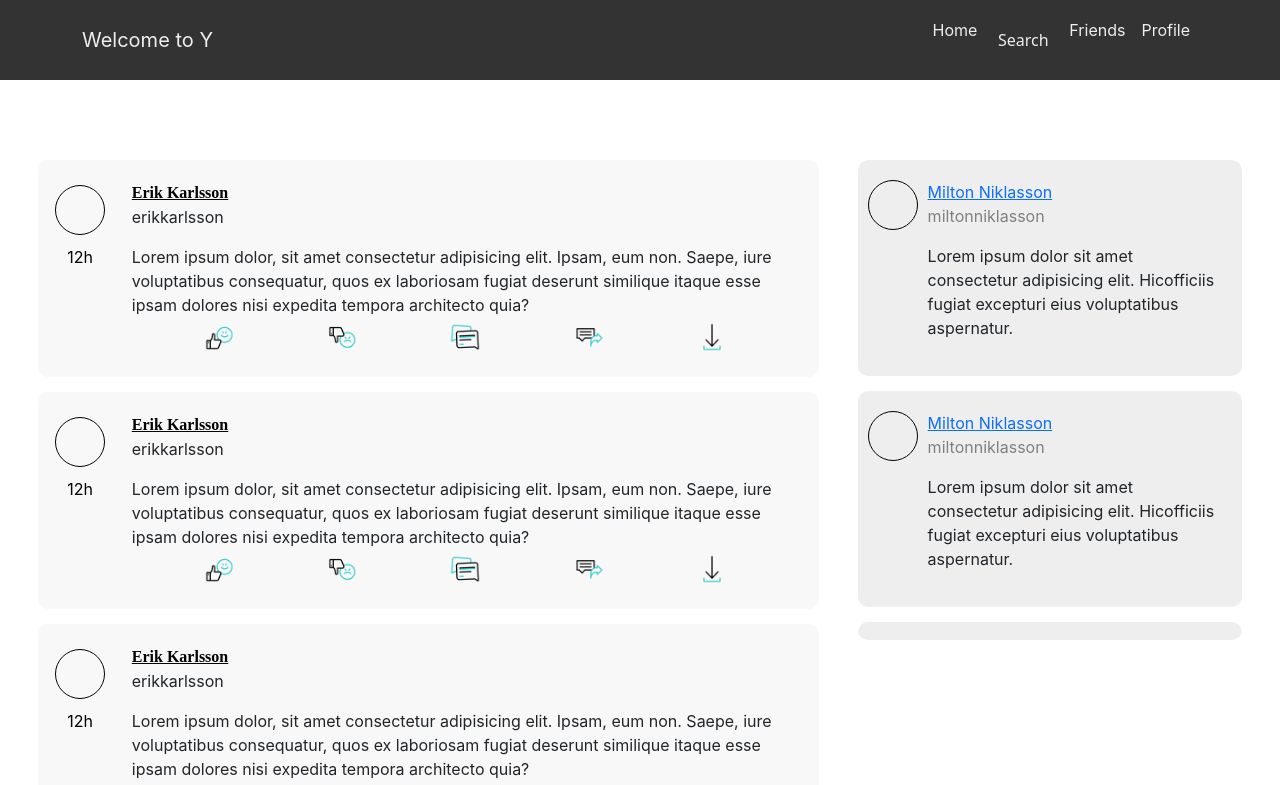
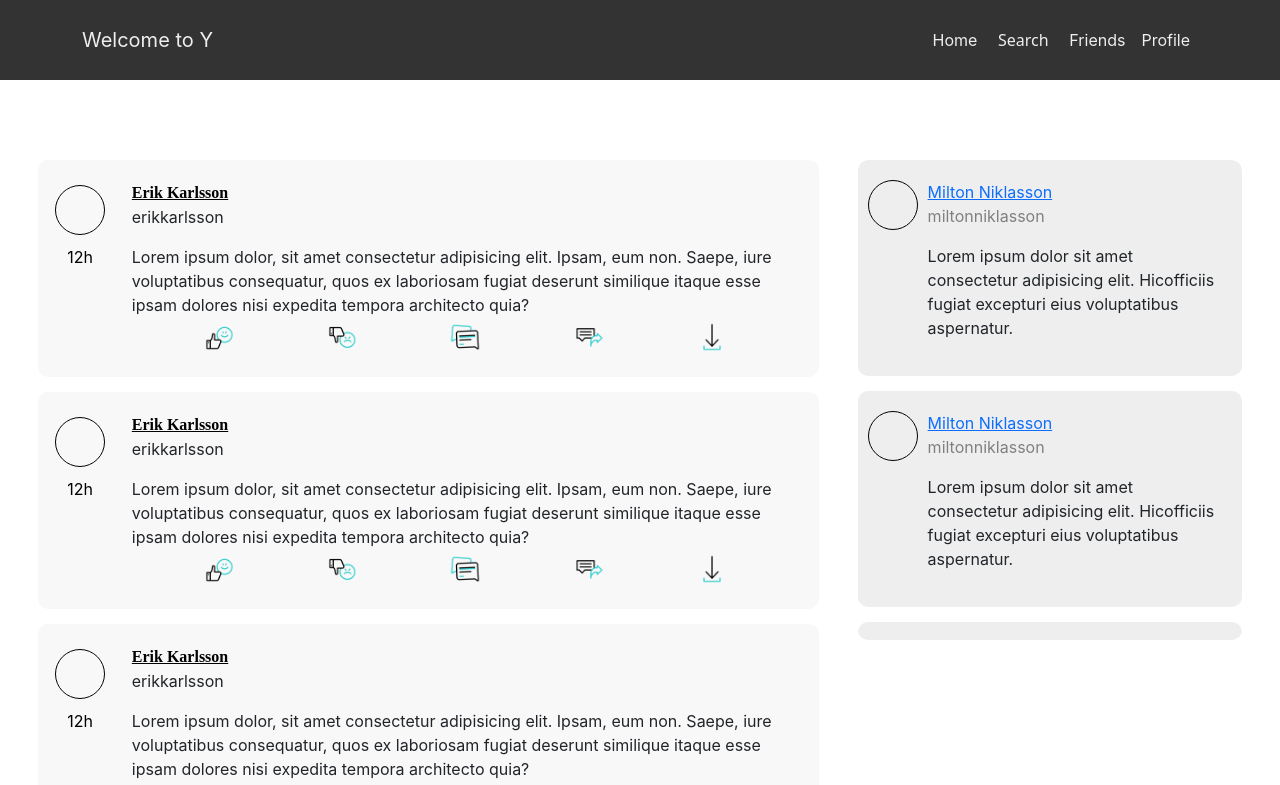
Before and after one commit to Erkzan/webproject, a React (Create React App) app in the folder client/: page / in a window 1280 px wide. Shown: the top 785 px of the page. Built offline with nearby package versions, Linux system fonts and the light colour scheme.

Commit message:
navbar link distance

```diff
--- a/client/src/components/Navbar/Navbar.css
+++ b/client/src/components/Navbar/Navbar.css
@@ -12,6 +12,7 @@
 
 .link {
   color: #eee;
+  margin-top: 3.7%;
 }
 
 .link:hover {
@@ -20,6 +21,7 @@
 
 .box_search{
   position:relative;
+  margin-top: auto;
 }
 
 .s_input{
```
